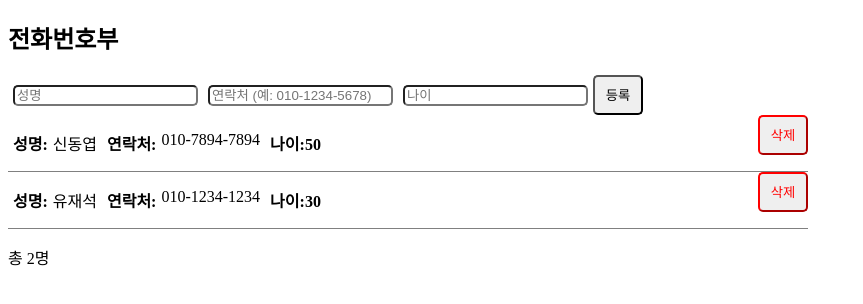
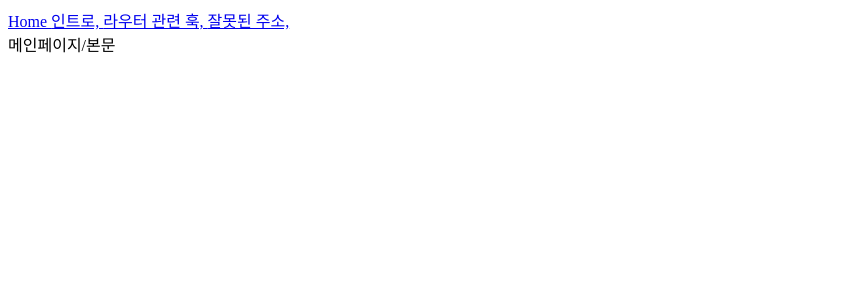
Before and after one commit to yoonsung157/react, a React (Vite) app: page / in a window 1280 px wide. Shown: the top 304 px of the page, without its empty margins (0-863 px from the left). Built offline with nearby package versions, Linux system fonts and the light colour scheme.

Commit message:
router 실습

```diff
--- /dev/null
+++ b/src/example/day04/App.jsx
@@ -0,0 +1,15 @@
+import { Routes, Route } from "react-router-dom";
+import Home from "./Home";
+import TopNavi from "./TopNavi";
+import NotFound from "./NotFound";
+
+export default function App( props ) {
+    return (<>
+    <TopNavi> </TopNavi>
+        <Routes> {/* 여기에 들어가는 경로들은 주소정의에 따라 렌더링 */}
+            <Route path = "/" element= { <Home /> }   />
+            <Route path = "*" element = { <NotFound /> } />
+        </Routes>
+     </>)
+}
+// Route path="/도메인이후주소정의" element= { <컴포넌트 /> }
--- /dev/null
+++ b/src/example/day04/Home.jsx
@@ -0,0 +1,3 @@
+export default function Home( props ) {
+    return (<> 메인페이지/본문 </>)
+}
--- /dev/null
+++ b/src/example/day04/NotFound.jsx
@@ -0,0 +1,8 @@
+import { Link } from "react-router-dom";
+
+export default function NotFound( props ) {
+    return (<>
+        <h3> 오류 페이지</h3>
+        <Link to="/"> 홈으로 </Link>
+    </>)
+}
--- /dev/null
+++ b/src/example/day04/TopNavi.jsx
@@ -0,0 +1,16 @@
+import { Link, NavLink } from "react-router-dom";
+
+export default function TopNavi( props ) {
+    return (<>
+        <div>
+            <a href="/"> Home </a> {/* html 링크 마크업 */}
+            <NavLink to = "/intro"> 인트로, </NavLink>
+            <NavLink to = "/intro/router"> 라우터 관련 훅, </NavLink>
+            <Link to = "xyz"> 잘못된 주소, </Link>
+        </div>
+    </>)
+}
+
+// <a href="이동할경로"> 텍스트 </a>                    : 페이지 로드(새로고침) 발생
+// <NavLink to = "이동할경로"> 텍스트 </NavLink>        : 페이지 로드(새로고침) 없음
+// <Link to = "이동할경로"> 텍스트 </Link>              : 페이지 로드(새로고침) 없다. active 클래스가 없다.
--- a/src/main.jsx
+++ b/src/main.jsx
@@ -39,8 +39,8 @@ const create = createRoot( root );
 // import Component2 from "./example/day02/Component2";
 // create.render(<Component2> </Component2>)
 
-import Practice2 from "./example/practice2/Practice2";
-create.render(<Practice2></Practice2>)
+// import Practice2 from "./example/practice2/Practice2";
+// create.render(<Practice2></Practice2>)
 
 // import Component3 from "./example/day02/Component3";
 // create.render(<Component3> </Component3>)
@@ -50,3 +50,13 @@ create.render(<Practice2></Practice2>)
 
 // import Component3 from "./example/day03/Component3";
 // create.render(<Component3> </Component3>)
+
+// [day04]
+import { BrowserRouter } from "react-router-dom"; // 1. 라우터
+import App from "./example/day04/App";
+// 2. 최초 렌더링 되는 컴포넌트 앞뒤로 라우터컴포넌트 감싼다.
+create.render(
+    <BrowserRouter>
+        <App />
+    </BrowserRouter>
+)
```
